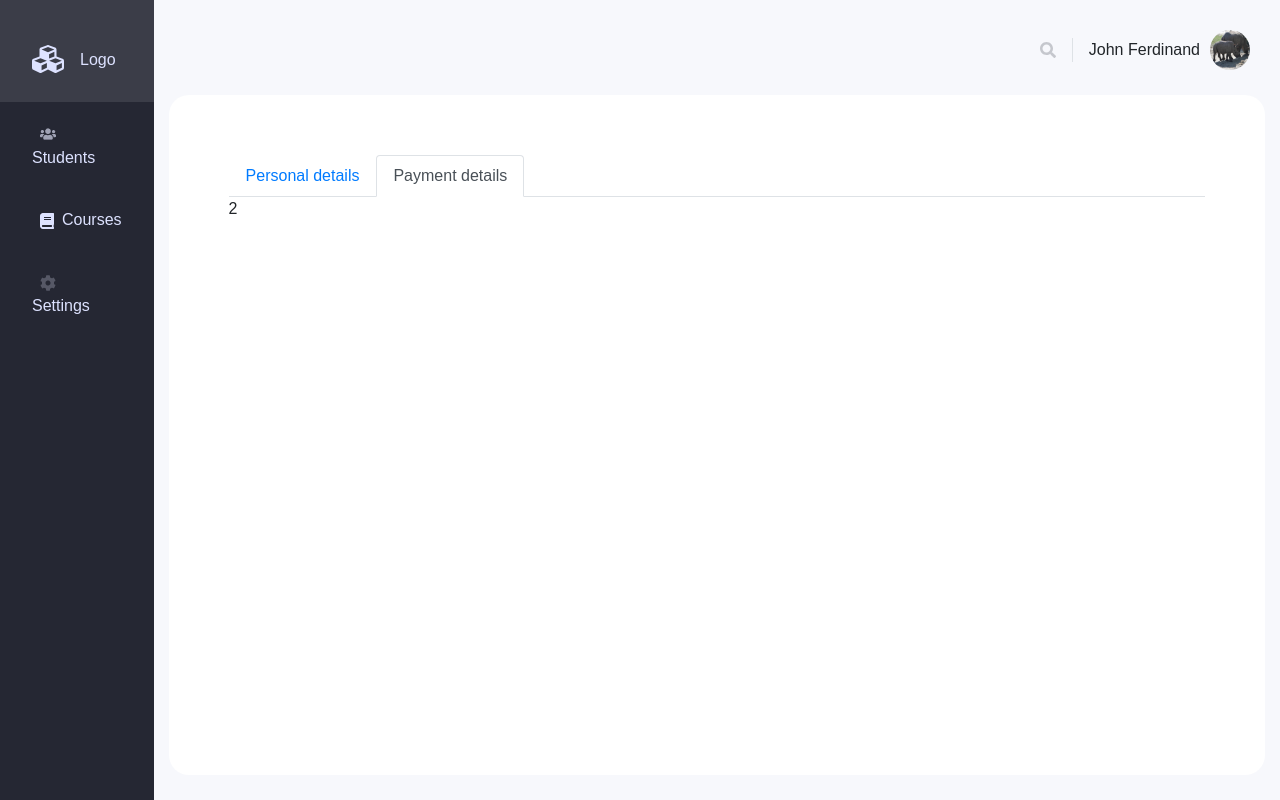
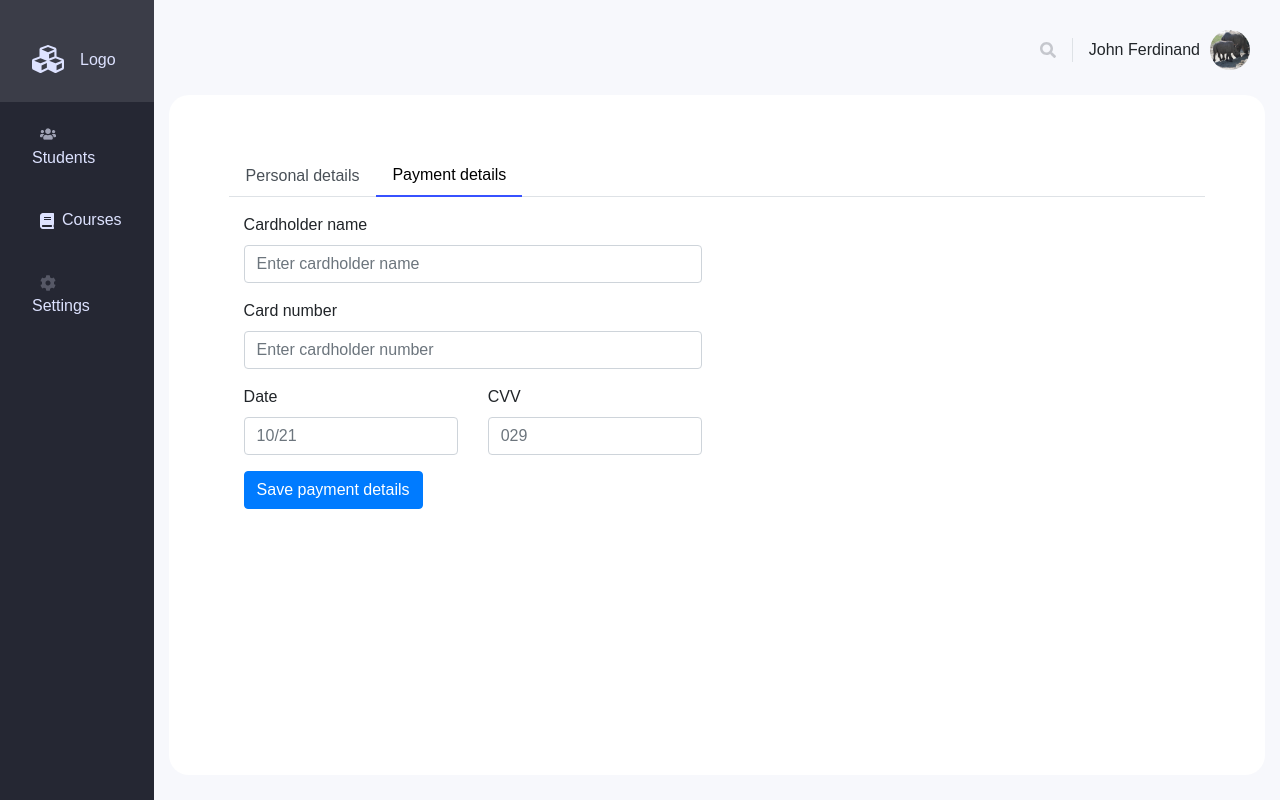
Before and after one commit to indie-rok/q-saf, a React (Create React App) app: page /settings in a window 1280 px wide. Both pictures are taken after a click on the tab "Payment details". Built offline with nearby package versions, Linux system fonts and the light colour scheme; a web font is replaced by a local one.

Commit message:
added updated settings page

```diff
--- a/src/screens/Settings/Settings.css
+++ b/src/screens/Settings/Settings.css
@@ -1,5 +1,17 @@
 .settings-container {
   padding: 30px;
+}
+
+.settings-container .nav-item.nav-link.active {
+  border-top: none;
+  border-left: none;
+  border-right: none;
+  border-bottom: 2px solid #3751ff;
+  color: black;
+}
+
+.settings-container .nav-item.nav-link {
+  color: #495057;
 }
 
 .settings-container img {
--- a/src/screens/Settings/index.js
+++ b/src/screens/Settings/index.js
@@ -10,21 +10,33 @@ export default function Settings() {
 
   return (
     <main className="settings-container">
-      <Tabs
-        id="controlled-tab-example"
-        activeKey={key}
-        onSelect={k => setKey(k)}
-      >
+      <Tabs id="settings-tabs" activeKey={key} onSelect={k => setKey(k)}>
         <Tab eventKey="personal-details" title="Personal details">
           <Container>
             <Row>
               <Col>
                 <Form>
-                  <img
-                    src={AvatarDummy}
-                    alt="avatar people"
-                    className="img-thumbnail mb-4"
-                  />
+                  <Row className="mt-3">
+                    <Col md={3}>
+                      <img
+                        src={AvatarDummy}
+                        alt="avatar people"
+                        className="img-thumbnail mb-4"
+                      />
+                    </Col>
+
+                    <Col md={2}>
+                      <Button variant="primary" type="submit" className="mt-4">
+                        Update
+                      </Button>
+                    </Col>
+
+                    <Col md={3}>
+                      <Button variant="default" type="submit" className="mt-4">
+                        Remove
+                      </Button>
+                    </Col>
+                  </Row>
 
                   <Form.Group controlId="formBasicName">
                     <Form.Label>Name</Form.Label>
@@ -50,7 +62,7 @@ export default function Settings() {
                   </Form.Group>
 
                   <Button variant="primary" type="submit">
-                    Save
+                    Save name changes
                   </Button>
                 </Form>
               </Col>
@@ -74,12 +86,52 @@ export default function Settings() {
                   <Form.Label>Confirm Password</Form.Label>
                   <Form.Control type="password" placeholder="Enter Password" />
                 </Form.Group>
+
+                <Button variant="primary" type="submit">
+                  Change password
+                </Button>
               </Col>
             </Row>
           </Container>
         </Tab>
         <Tab eventKey="payment-details" title="Payment details">
-          2
+          <Container>
+            <Row>
+              <Col md={6}>
+                <Form.Group controlId="formBasicPassword" className="mt-3">
+                  <Form.Label>Cardholder name</Form.Label>
+                  <Form.Control
+                    type="text"
+                    placeholder="Enter cardholder name"
+                  />
+                </Form.Group>
+                <Form.Group controlId="formBasicPassword">
+                  <Form.Label>Card number</Form.Label>
+                  <Form.Control
+                    type="text"
+                    placeholder="Enter cardholder number"
+                  />
+                </Form.Group>
+                <Row>
+                  <Col>
+                    <Form.Group controlId="formBasicPassword">
+                      <Form.Label>Date</Form.Label>
+                      <Form.Control type="password" placeholder="10/21" />
+                    </Form.Group>
+                  </Col>
+                  <Col>
+                    <Form.Group controlId="formBasicPassword">
+                      <Form.Label>CVV</Form.Label>
+                      <Form.Control type="password" placeholder="029" />
+                    </Form.Group>
+                  </Col>
+                </Row>
+                <Button variant="primary" type="submit">
+                  Save payment details
+                </Button>
+              </Col>
+            </Row>
+          </Container>
         </Tab>
       </Tabs>
     </main>
```
